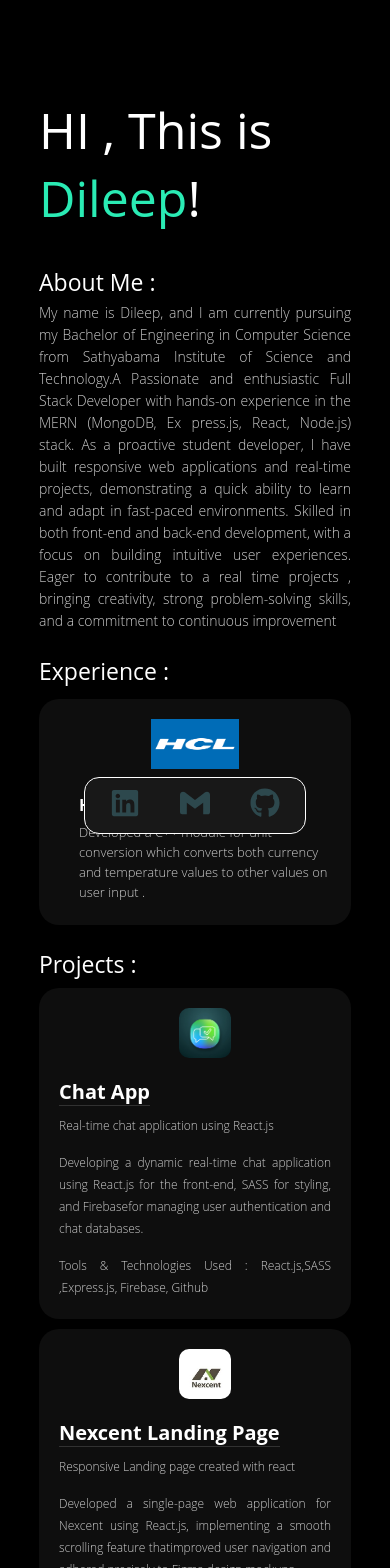
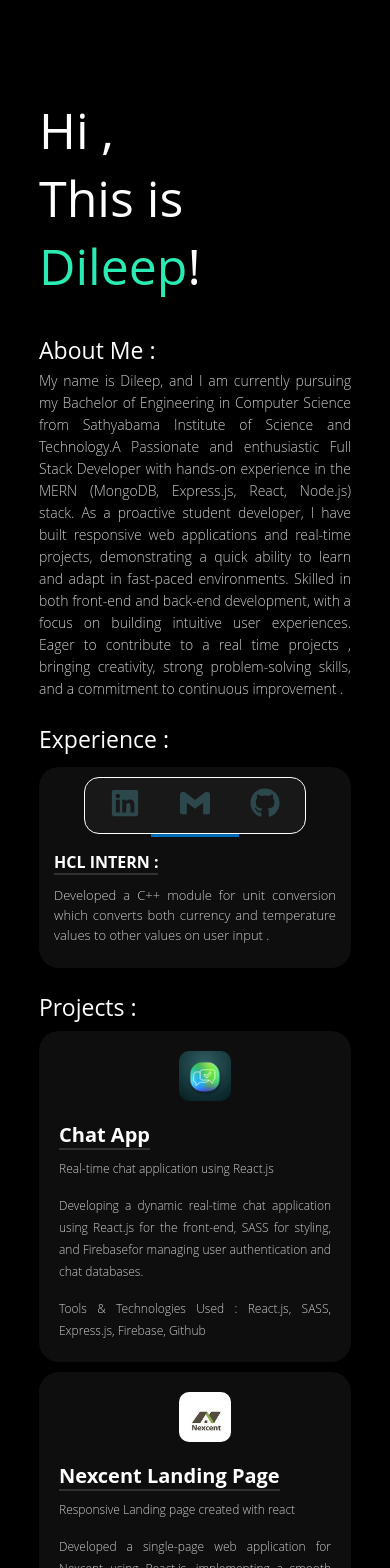
Before and after one commit to A-DILEEP/portfolio, a React (Create React App) app: page / in a window 390 px wide. Shown: the top 1568 px of the page. Built offline with nearby package versions, Linux system fonts and the light colour scheme; a web font is replaced by a local one.

Commit message:
fixed corrections

```diff
--- a/src/components/aboutme/Aboutme.jsx
+++ b/src/components/aboutme/Aboutme.jsx
@@ -5,7 +5,7 @@ const Aboutme = () => {
     <div className="aboutMe">
       <div className="heading">
         <h1>
-          HI , This is <span style={{ color: "#2aebb4" }}>Dileep</span>!
+          <span className="hi">Hi ,</span> This is <span style={{ color: "#2aebb4" }}>Dileep</span>!
         </h1>
       </div>
       <div className="aboutMeInfo">
@@ -14,14 +14,14 @@ const Aboutme = () => {
           My name is Dileep, and I am currently pursuing my Bachelor of
           Engineering in Computer Science from Sathyabama Institute of Science
           and Technology.A Passionate and enthusiastic Full Stack Developer with
-          hands-on experience in the MERN (MongoDB, Ex press.js, React, Node.js)
+          hands-on experience in the MERN (MongoDB, Express.js, React, Node.js)
           stack. As a proactive student developer, I have built responsive web
           applications and real-time projects, demonstrating a quick ability to
           learn and adapt in fast-paced environments. Skilled in both front-end
           and back-end development, with a focus on building intuitive user
           experiences. Eager to contribute to a real time projects , bringing
           creativity, strong problem-solving skills, and a commitment to
-          continuous improvement
+          continuous improvement .
         </p>
       </div>
     </div>
--- a/src/components/aboutme/aboutMe.css
+++ b/src/components/aboutme/aboutMe.css
@@ -17,3 +17,8 @@
     font-weight: 300;
     color:#cccccc;
 }
+@media only screen and (max-width:600px){
+    .hi{
+        display: block;
+    }
+}
--- a/src/components/experience/experience.css
+++ b/src/components/experience/experience.css
@@ -27,9 +27,12 @@
 .experienceHeading{
     margin-left: 25px;
     line-height: 20px;
+    text-align: justify;
 }
 .experienceHeading h4{
     margin-bottom: -6px;
+    border-bottom: 2px solid #313131;
+    display: inline;
 }
 .experienceHeading p{
     font-size: 13px;
@@ -43,4 +46,8 @@
         flex-direction: column;
         padding-top: 20px;
     }
+    .experienceHeading{
+        margin: 0;
+        margin-top: 10px;
+    }
 }
--- a/src/components/projects/projects.css
+++ b/src/components/projects/projects.css
@@ -45,7 +45,7 @@
   }
   .project h4{
     font-size: 20px;
-    border-bottom: 1px solid #313131;
+    border-bottom: 2px solid #313131;
     display: inline;
   }
   .project p{
--- a/src/container/ProjectContainer.jsx
+++ b/src/container/ProjectContainer.jsx
@@ -16,7 +16,7 @@ const ProjectContainer = () => {
             " Developing a dynamic real-time chat application using React.js for the front-end, SASS for styling, and Firebasefor managing user authentication and chat databases."
           }
           miniDesc={" Real-time chat application using React.js"}
-          tools={"React.js,SASS ,Express.js, Firebase, Github"}
+          tools={"React.js, SASS, Express.js, Firebase, Github"}
         />
         <Projects
           title={"Nexcent Landing Page"}
@@ -36,7 +36,7 @@ const ProjectContainer = () => {
           projectInfo={
             " Developed a responsive personal website to elegantly showcase skills and achievements. Emphasizes modern designprinciples for optimal viewing across all devices."
           }
-          tools={"HTML,CSS ,JavaScript, W3Forms, Github"}
+          tools={"HTML, CSS, JavaScript, W3Forms, Github"}
         />
       </div>
     </div>
```
